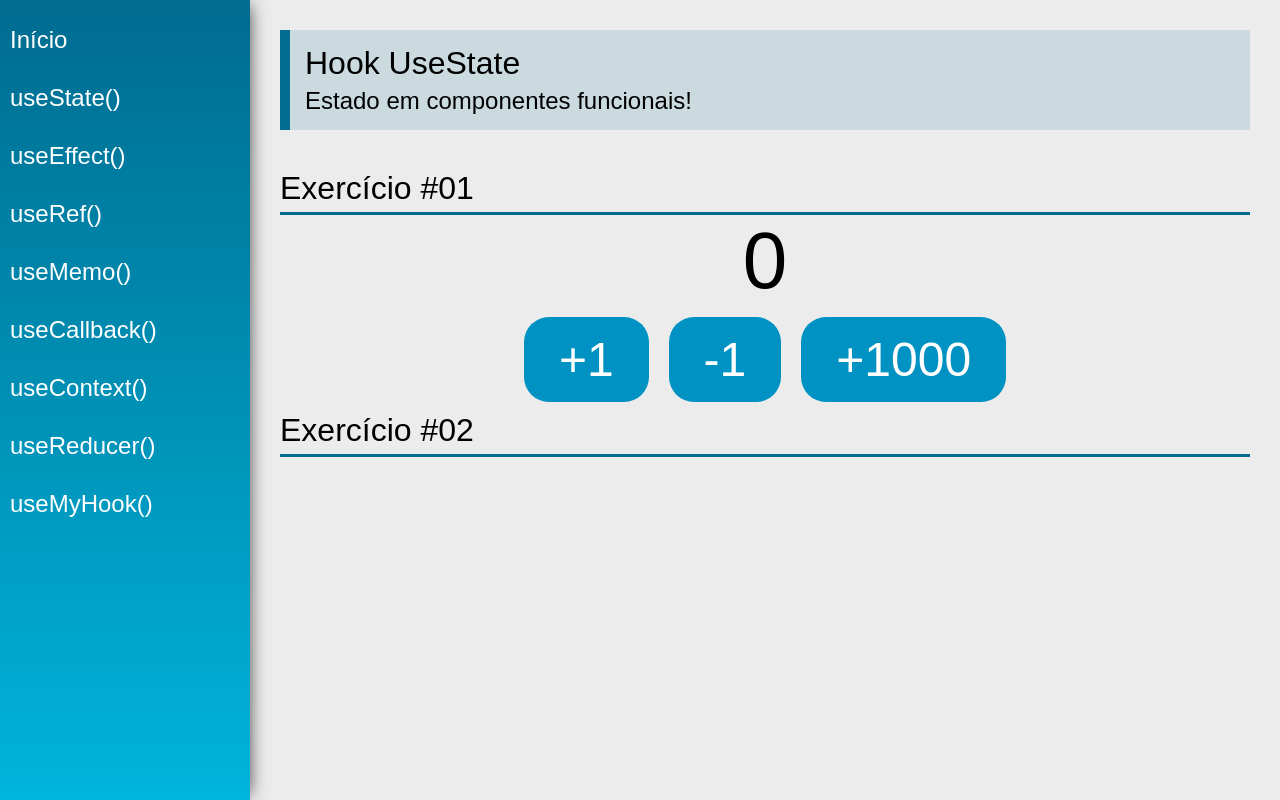
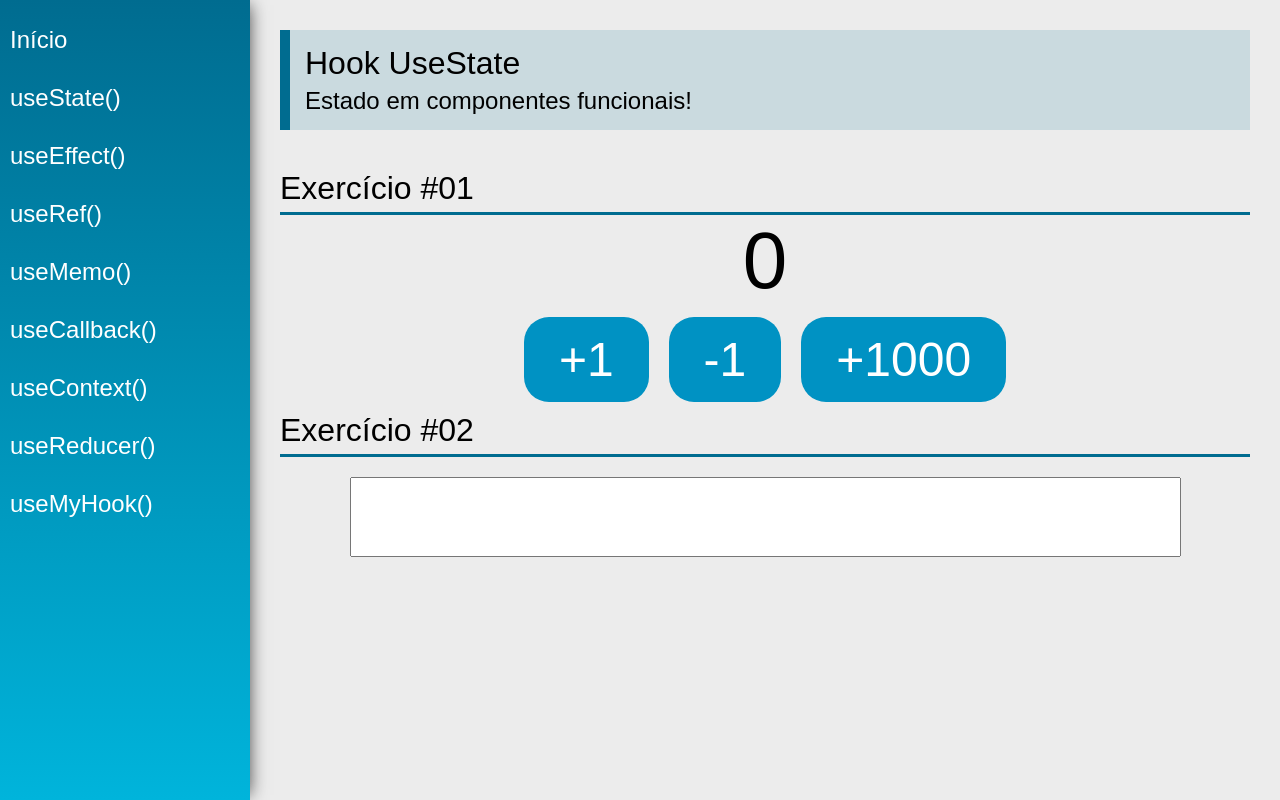
Before and after one commit to GuilCMattos/reactHooks, a React (Create React App) app: page /useState in a window 1280 px wide. Built offline with nearby package versions, Linux system fonts and the light colour scheme.

Commit message:
add: useState 2

```diff
--- a/src/views/examples/UseState.jsx
+++ b/src/views/examples/UseState.jsx
@@ -5,7 +5,8 @@
 
 const UseState = (props) => {
 
-    const [count, setCount] = useState(0)
+    const [count, setCount] = useState(0);
+    const [name, setName] = useState('');
 
     return (
         <div className="UseState">
@@ -26,6 +27,10 @@
                 </div>
 
             <SectionTitle title="Exercício #02"/>
+            <div className="center">
+                <input type="text" className="input" value={name} onChange={e => setName(e.target.value)}/>
+                <span className="text">{name}</span>
+            </div>
         </div>
     )
 }
```
